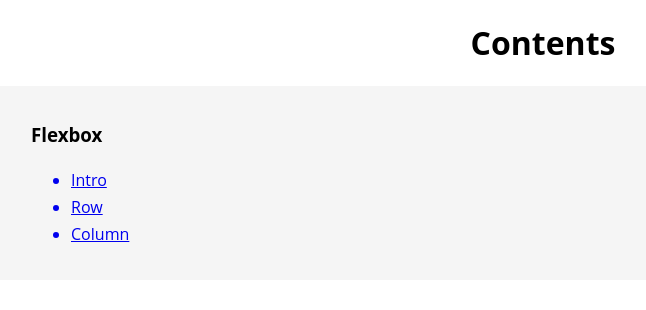
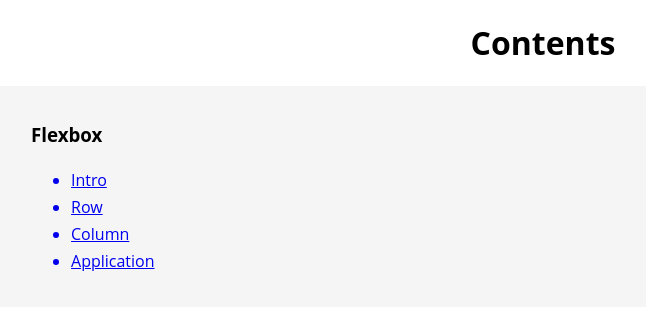
Before and after one commit to towniyan/towniyan.github.io, a plain HTML site: page index.html in a window 1280 px wide. Shown: the whole page, without its empty margins (97-743 px from the left). Drawn offline with Linux system fonts and the light colour scheme.

Commit message:
Updated contents

```diff
--- a/index.html
+++ b/index.html
@@ -21,6 +21,9 @@
 				<a href='flexbox-col.html'>
 					<li>Column</li>
 				</a>
+				<a href='flexbox-application.html'>
+					<li>Application</li>
+				</a>
 			</ul>
 		</div>
 	</body>
```
